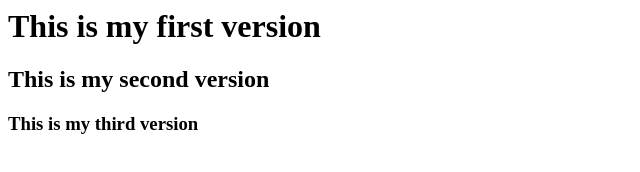
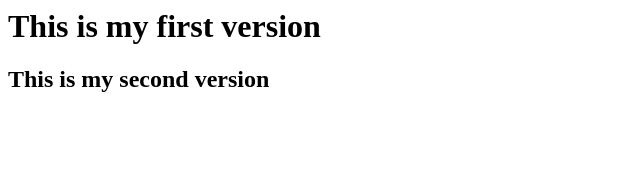
Before and after one commit to Prathmesh9921/git-github-practice, a plain HTML site: page index.html in a window 1280 px wide. Shown: the whole page, without its empty margins (0-640 px from the left). Drawn offline with Linux system fonts and the light colour scheme.

Commit message:
Revert "modified index.html file"
This reverts commit b1c3bce14aefdb876fefacfaed813842b2037749.

```diff
--- a/index.html
+++ b/index.html
@@ -1,3 +1,2 @@
 <h1>This is my first version</h1>
 <h2>This is my second version</h2>
-<h3>This is my third version</h3>
```
